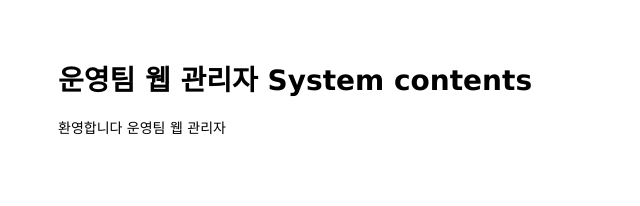
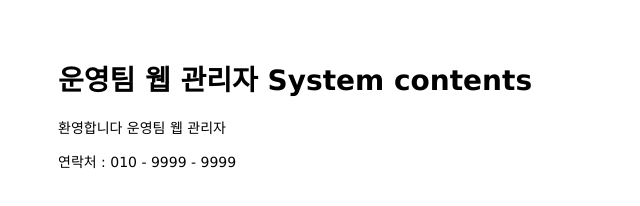
Before and after one commit to Junghun1007/mastering-git-github, a website: page public/index.html in a window 1280 px wide. Shown: the whole page, without its empty margins (0-640 px from the left). Drawn offline with Linux system fonts and the light colour scheme.

Commit message:
Add hostline to main page

```diff
--- a/public/index.html
+++ b/public/index.html
@@ -10,4 +10,8 @@
   <p>환영합니다 운영팀 웹 관리자</p>
 </body>
 
+<footer>
+  <p>연락처 : 010 - 9999 - 9999</p>
+</footer>
+
 </html>
```
